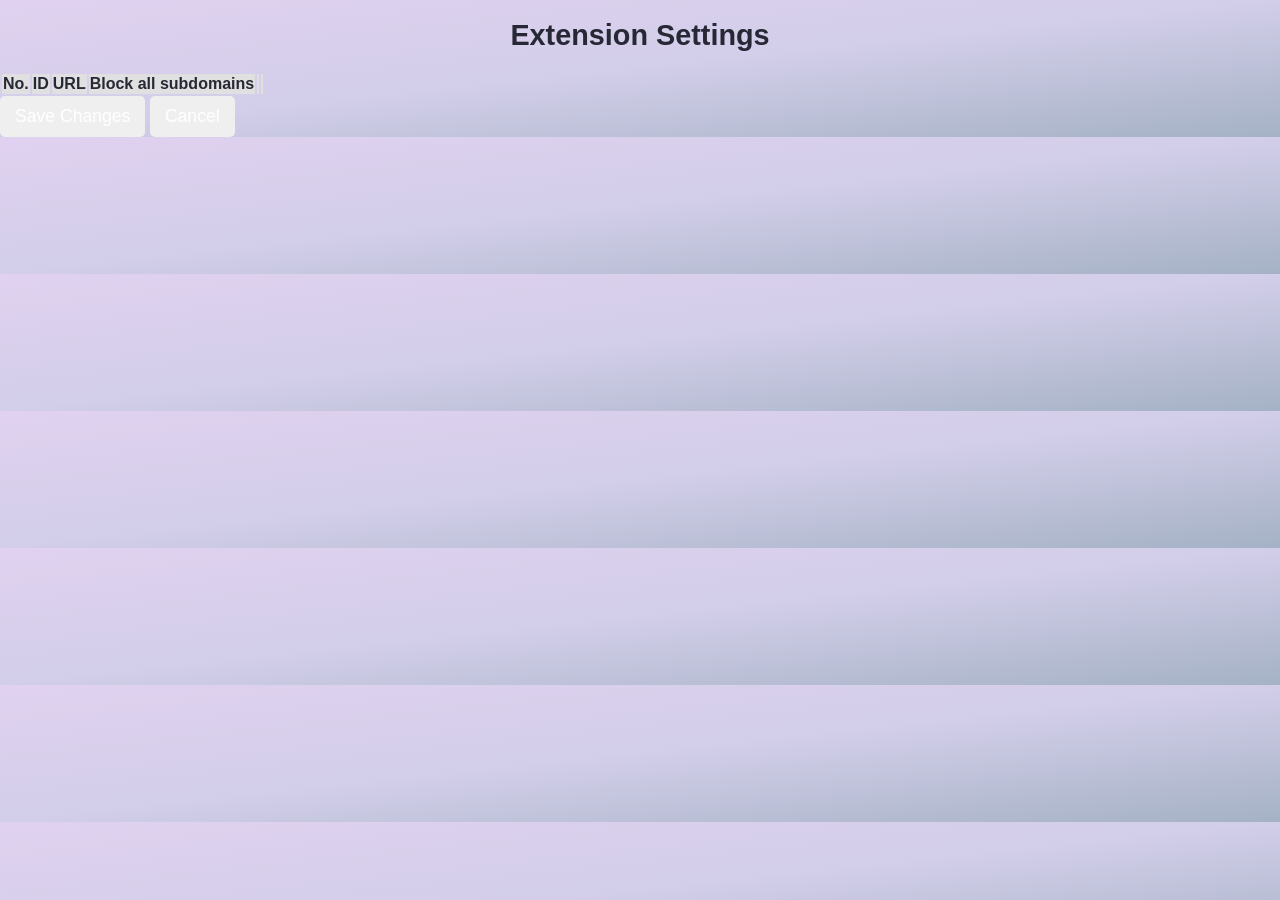
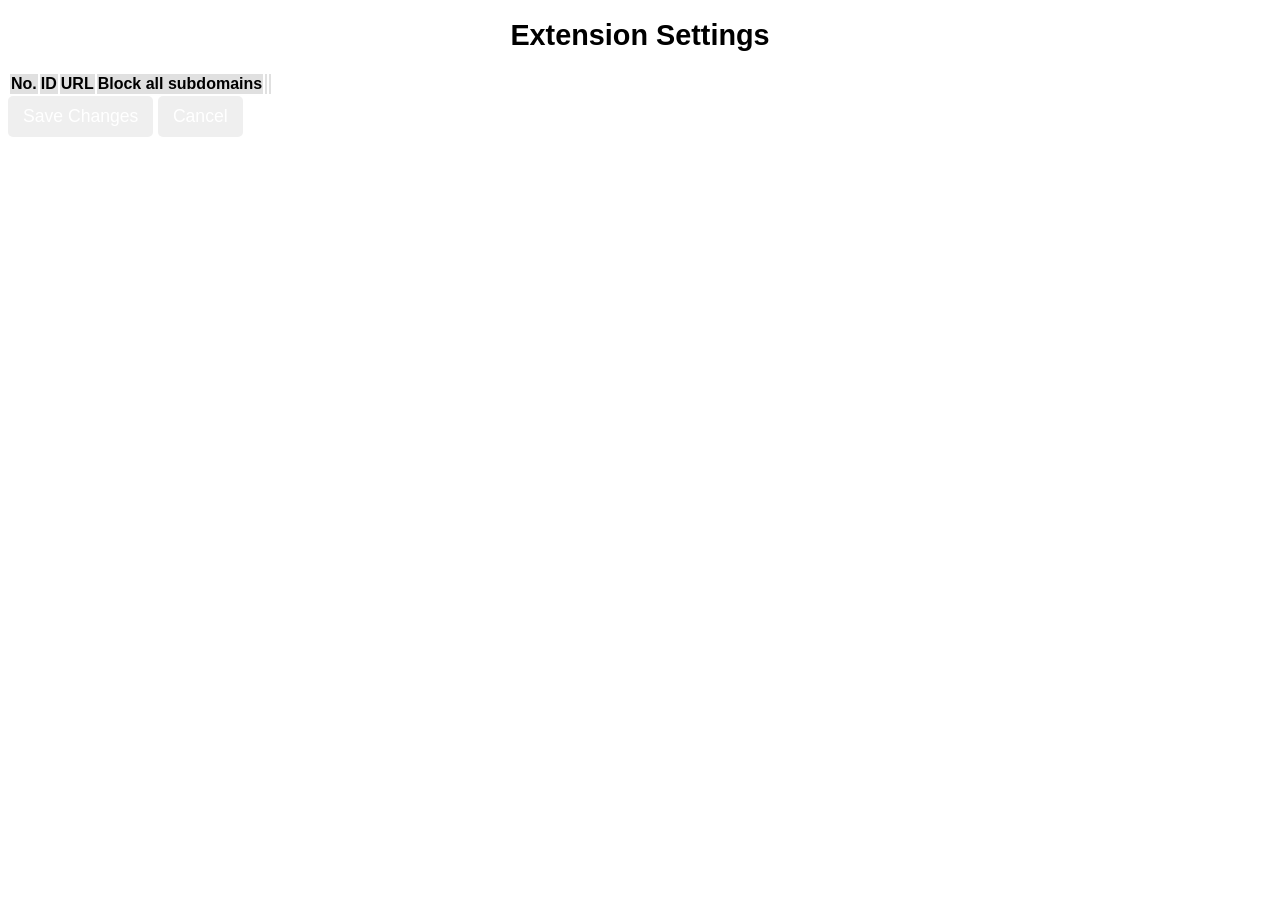

add dark mode; improve colors contrast ratio; replace text with link disabled website; update dependencies

--- a/static/options.css
+++ b/static/options.css
@@ -1,7 +1,7 @@
-body {
-  --text-color: #272835;
-  --danger-color: hsl(348, 95%, 56%);
-  --danger-hover: hsl(348, 95%, 52%);
+body,
+body[data-theme="light"] {
+  --danger-color: hsl(347.71deg 91.11% 55.88%);
+  --danger-hover: hsl(347.9deg 70.1% 46%);
   --switch-width: 40px;
   --switch-height: 24px;
   --switch-padding: 4px;
@@ -9,17 +9,23 @@ body {
   --slider-width: calc(var(--switch-width) - (var(--switch-padding) * 2));
   --dim-color: hsl(231, 28%, 35%);
   --darker-dim-color: hsl(231, 28%, 30%);
-  --footer-highlight: hsl(216, 18%, 26%);
   --main-highlight: #6495ed;
   --checkbox-size: 25px;
   --gap-between-checkbox-and-text: calc(var(--checkbox-size) + 10px);
 
   font-family: 'Gill Sans', 'Gill Sans MT', Calibri, 'Trebuchet MS', sans-serif;
-  background-image: linear-gradient(to right bottom, hsl(269, 49%, 88%), hsl(250, 38%, 86%), hsl(216, 22%, 71%));
-  color: var(--text-color);
-  margin: 0;
-  padding: 0;
-  scroll-behavior: smooth;
+}
+
+body[data-theme="dark"] {
+  --dim-color: hsl(212deg 15% 13%);
+  --darker-dim-color: hsl(212deg 15% 10%);
+}
+
+@media (prefers-color-scheme: dark) {
+  body {
+    --dim-color: hsl(212deg 15% 13%);
+    --darker-dim-color: hsl(212deg 15% 10%);
+  }
 }
 
 /* =========== HEADER ============ */
@@ -55,12 +61,6 @@ h1 {
   cursor: pointer;
 }
 
-.about-link {
-  position: absolute;
-  top: 2rem;
-  right: 2rem;
-}
-
 .about-link img {
   width: 2rem;
   height: 2rem;
@@ -74,6 +74,30 @@ h1 {
 
 .limit-para.hide-limit-para {
   visibility: hidden;
+}
+
+.header-subwrapper {
+  display: flex;
+  justify-content: space-between;
+  align-items: center;
+  width: 100%;
+}
+
+.theme-btn {
+  border: 2px solid var(--text-color);
+  border-radius: 6px;
+  padding: 2px;
+  background-color: transparent;
+  display: flex;
+
+  img {
+    height: 1.9rem;
+    width: 1.9rem;
+  }
+}
+
+.theme-btn:hover {
+  cursor: pointer;
 }
 
 /*============= TABLE SECTION ============== */
@@ -91,7 +115,7 @@ h1 {
 }
 
 
-.table-section > h2 {
+.table-section>h2 {
   font-size: 1.5rem;
 }
 
@@ -120,12 +144,11 @@ h1 {
 .table td {
   padding: 12px 15px;
   text-align: left;
-  /* delete this before production: */
-  border: none; 
+  border: none;
 }
 
 .table td {
-  color: var(--text-color);
+  color: var(--table-text-color);
 }
 
 .table .domain-th {
@@ -147,6 +170,10 @@ h1 {
   color: hsl(0, 0%, 36%);
 }
 
+.blacklist-table tbody .inactive-url-address {
+  color: var(--dark-link-text);
+}
+
 .table th {
   background-color: var(--main-highlight);
   color: white;
@@ -162,7 +189,7 @@ h1 {
   width: 40%;
 }
 
-.row-url > input {
+.row-url>input {
   width: 90%;
   font-size: 1.1rem;
 }
@@ -224,7 +251,7 @@ h1 {
   position: relative;
   display: inline-block;
   width: var(--switch-width);
-  height: var(--switch-height); 
+  height: var(--switch-height);
 }
 
 /* Hide default HTML checkbox */
@@ -258,15 +285,15 @@ h1 {
   transition: .3s;
 }
 
-.active-checkbox:checked + .active-slider {
+.active-checkbox:checked+.active-slider {
   background-color: var(--dark-highlight);
 }
 
-.active-checkbox:focus + .active-slider {
+.active-checkbox:focus+.active-slider {
   box-shadow: 0 0 1px var(--dark-highlight);
 }
 
-.active-checkbox:checked + .active-slider:before {
+.active-checkbox:checked+.active-slider:before {
   -webkit-transform: translateX(16px);
   -ms-transform: translateX(16px);
   transform: translateX(16px);
@@ -352,15 +379,15 @@ h1 {
   transition: .3s;
 }
 
-.strict-mode-checkbox:checked + .strict-mode-slider {
+.strict-mode-checkbox:checked+.strict-mode-slider {
   background-color: var(--highlight-color);
 }
 
-.strict-mode-checkbox:focus + .strict-mode-slider {
+.strict-mode-checkbox:focus+.strict-mode-slider {
   box-shadow: 0 0 1px var(--highlight-color);
 }
 
-.strict-mode-checkbox:checked + .strict-mode-slider:before {
+.strict-mode-checkbox:checked+.strict-mode-slider:before {
   -webkit-transform: translateX(16px);
   -ms-transform: translateX(16px);
   transform: translateX(16px);
@@ -439,7 +466,7 @@ h1 {
   position: relative;
 }
 
-.search-form > input {
+.search-form>input {
   border: 1px solid var(--dark-highlight);
   border-radius: 4px;
   font-size: 1.2rem;
@@ -447,7 +474,7 @@ h1 {
   width: 100%;
 }
 
-.search-form > button {
+.search-form>button {
   position: absolute;
   right: 1%;
   top: 50%;
@@ -460,10 +487,10 @@ h1 {
   transition: background-color .2s;
 }
 
-.search-form > button:hover {
+.search-form>button:hover {
   background-color: var(--light-highlight);
   cursor: pointer;
-} 
+}
 
 .extension-error-para {
   font-size: 1rem;
@@ -488,6 +515,7 @@ h1 {
   position: relative;
   animation: rotate 1s linear infinite
 }
+
 .loader::before {
   content: "";
   box-sizing: border-box;
@@ -495,19 +523,35 @@ h1 {
   inset: 0px;
   border-radius: 50%;
   border: 5px solid var(--darker-dim-color);
-  animation: prixClipFix 2s linear infinite ;
+  animation: prixClipFix 2s linear infinite;
 }
 
 @keyframes rotate {
-  100%   {transform: rotate(360deg)}
+  100% {
+    transform: rotate(360deg)
+  }
 }
 
 @keyframes prixClipFix {
-    0%   {clip-path:polygon(50% 50%,0 0,0 0,0 0,0 0,0 0)}
-    25%  {clip-path:polygon(50% 50%,0 0,100% 0,100% 0,100% 0,100% 0)}
-    50%  {clip-path:polygon(50% 50%,0 0,100% 0,100% 100%,100% 100%,100% 100%)}
-    75%  {clip-path:polygon(50% 50%,0 0,100% 0,100% 100%,0 100%,0 100%)}
-    100% {clip-path:polygon(50% 50%,0 0,100% 0,100% 100%,0 100%,0 0)}
+  0% {
+    clip-path: polygon(50% 50%, 0 0, 0 0, 0 0, 0 0, 0 0)
+  }
+
+  25% {
+    clip-path: polygon(50% 50%, 0 0, 100% 0, 100% 0, 100% 0, 100% 0)
+  }
+
+  50% {
+    clip-path: polygon(50% 50%, 0 0, 100% 0, 100% 100%, 100% 100%, 100% 100%)
+  }
+
+  75% {
+    clip-path: polygon(50% 50%, 0 0, 100% 0, 100% 100%, 0 100%, 0 100%)
+  }
+
+  100% {
+    clip-path: polygon(50% 50%, 0 0, 100% 0, 100% 100%, 0 100%, 0 0)
+  }
 }
 
 @media screen and (max-width: 768px) {
@@ -533,11 +577,6 @@ h1 {
     padding: 0 1rem;
   }
 
-  .about-link {
-    top: 3.5rem;
-    right: 1rem;
-  }
-
   .options-main {
     padding: 0 1rem;
   }
@@ -550,7 +589,7 @@ h1 {
   .url-input {
     width: 80dvw;
   }
-  
+
   .btn {
     min-width: 120px;
   }
@@ -559,7 +598,8 @@ h1 {
     font-size: 1rem;
   }
 
-  .table th, .table td {
+  .table th,
+  .table td {
     padding: 6px;
   }
 
